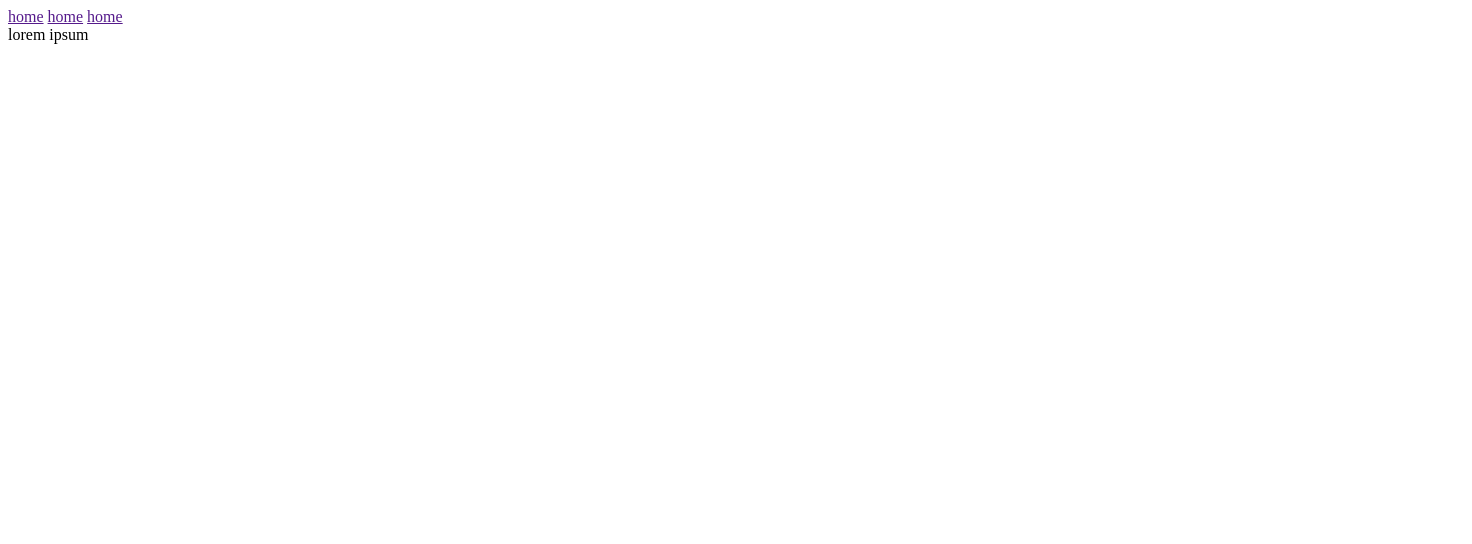
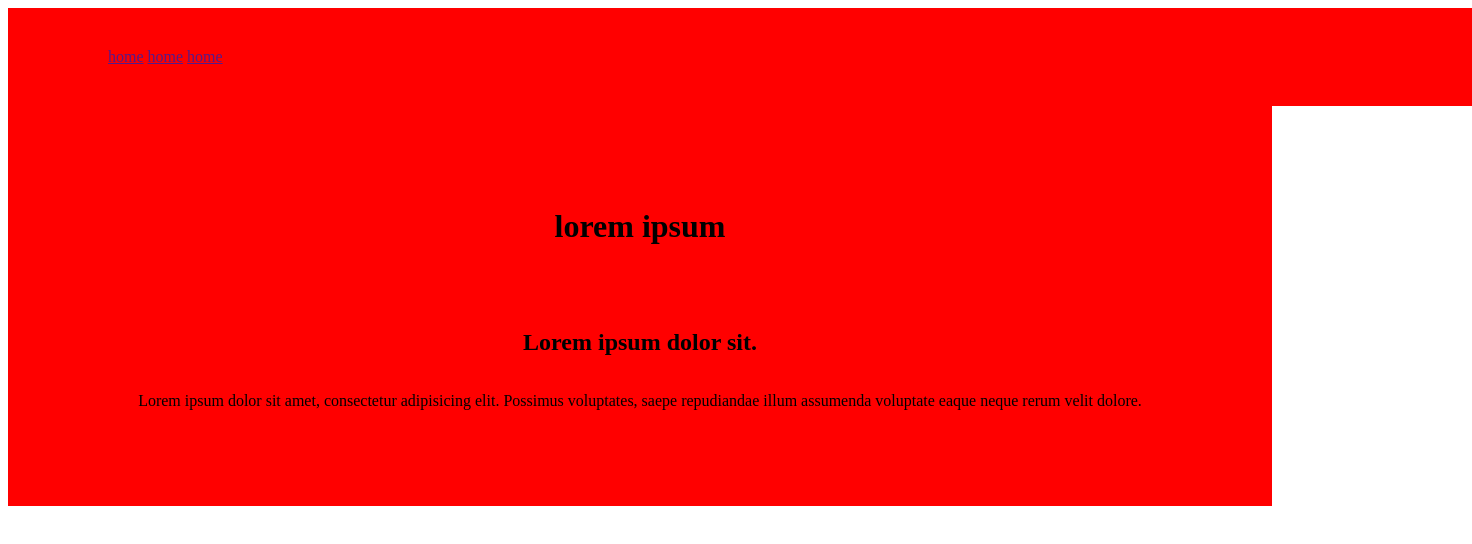
Before and after one commit to AlbertoTrizzino87/prototipo, a plain HTML site: page index.html in a window 1280 px wide. Shown: the whole page, 1472 px wide, since content can reach past the window. Drawn offline with Linux system fonts and the light colour scheme.

Commit message:
cambio alterno2 despues de stash

```diff
--- a/css/estilo.css
+++ b/css/estilo.css
@@ -1,11 +1,23 @@
 #header{
 	width: 100%;
 	padding: 40px 100px;
-	background-color: #red;
+	background-color: red;
 
 }
 
 #banner{
 	width: 100%;
 	height: 50vh;
+	display: -webkit-flex;
+	display: -moz-flex;
+	display: -ms-flex;
+	display: -o-flex;
+	display: flex;
+	flex-flow: column;
+	justify-content: center;
+	-ms-align-items: center;
+
+	align-items: center;
+	background-color: red;
+
 }
--- a/index.html
+++ b/index.html
@@ -3,6 +3,7 @@
 <head>
 	<meta charset="UTF-8">
 	<title>examen github</title>
+	<link rel="stylesheet" href="css/estilo.css">
 </head>
 <body>
 	<header id="header">
@@ -17,8 +18,10 @@
 				<a href="">home</a>
 		</nav>
 		</header>
-	<div id="banner>
+	<div id="banner">
 				<h1>lorem ipsum<h1>
+					<h2>Lorem ipsum dolor sit.</h2>
+					<p>Lorem ipsum dolor sit amet, consectetur adipisicing elit. Possimus voluptates, saepe repudiandae illum assumenda voluptate eaque neque rerum velit dolore.</p>
 	</div>
 
 </body>
```
